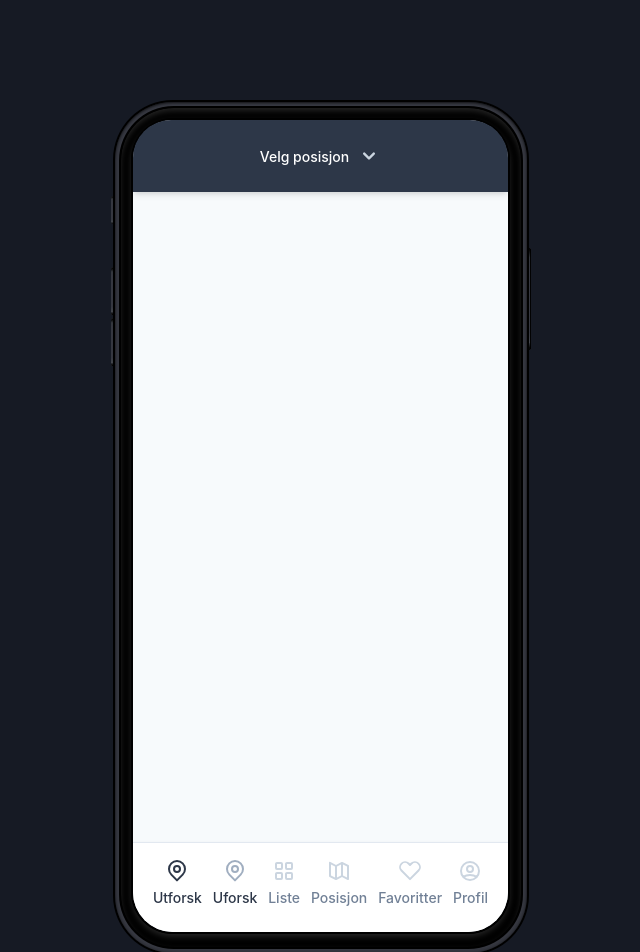
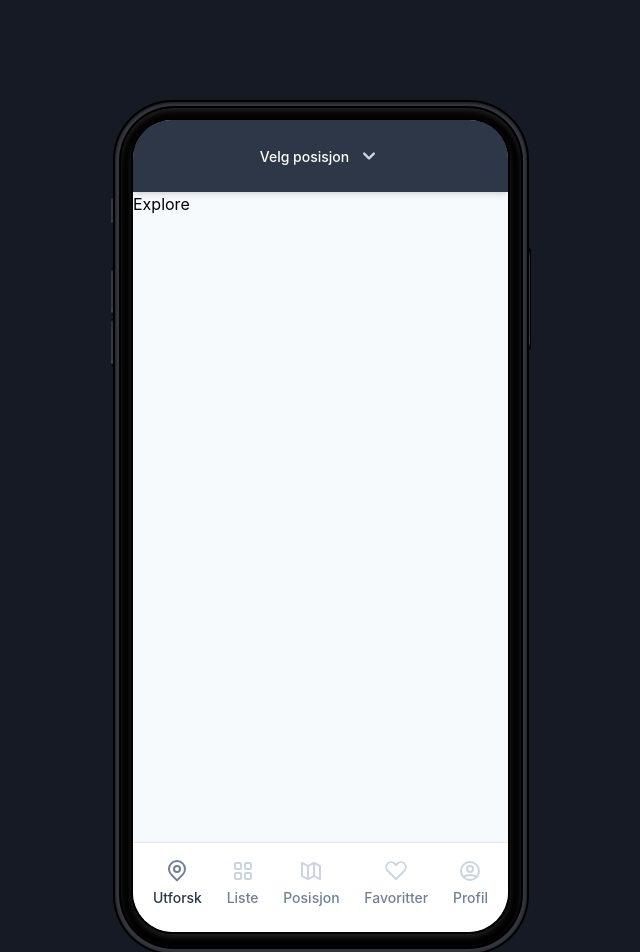
Before and after one commit to danielkjellid/DS4300-Interaction-Design-2-JNGL, a Vue app: page / in a window 1280 px wide. Shown: the top 952 px of the page, without its empty margins (319-959 px from the left). Built offline with nearby package versions, Linux system fonts and the light colour scheme; what @tailwindcss/custom-forms would draw is missing.

Commit message:
Added parentIsActive method to fix problem with applying classes to svgs in route-links.

```diff
--- a/src/App.vue
+++ b/src/App.vue
@@ -5,6 +5,7 @@
         <div class="skin-overlay"></div>
         <div class="mobile-viewport">
           <div class="bg-gray-100 canvas">
+            <!-- header -->
             <header class="bg-gray-800 shadow-md header">
               <div class="flex items-center justify-center px-5 py-6">
                 <a href="#" class="flex items-center block text-sm font-medium text-white">
@@ -15,49 +16,48 @@
                 </a>
               </div>
             </header>
+            <!-- header end -->
             <div class="content">
+              <!-- content -->
               <router-view></router-view>
+              <!-- content end -->
             </div>
+            <!-- router links navigation -->
             <nav class="sticky bottom-0 z-40 bg-white border-t border-gray-300 shadow nav">
               <div class="flex items-center justify-between px-5 pt-4 pb-6">
                 <router-link to="/" class="block text-sm font-medium text-gray-600 hover:text-gray-800" active-class="text-gray-800" exact>
-                  <svg viewBox="0 0 24 24" fill="currentColor" class="w-6 h-6 m-auto mb-1">
+                  <svg viewBox="0 0 24 24" fill="currentColor" class="w-6 h-6 m-auto mb-1" :class="{'text-gray-600' : parentIsActive('/')}">
                     <path d="M5.64 16.36a9 9 0 1112.72 0l-5.65 5.66a1 1 0 01-1.42 0l-5.65-5.66zm11.31-1.41a7 7 0 10-9.9 0L12 19.9l4.95-4.95zM12 14a4 4 0 110-8 4 4 0 010 8zm0-2a2 2 0 100-4 2 2 0 000 4z"/>
                   </svg>
                   <a>Utforsk</a>
                 </router-link>
-                <a href="" class="block text-sm font-medium text-gray-800">
-                  <svg viewBox="0 0 24 24" fill="currentColor" class="w-6 h-6 m-auto mb-1 text-gray-500">
-                    <path d="M5.64 16.36a9 9 0 1112.72 0l-5.65 5.66a1 1 0 01-1.42 0l-5.65-5.66zm11.31-1.41a7 7 0 10-9.9 0L12 19.9l4.95-4.95zM12 14a4 4 0 110-8 4 4 0 010 8zm0-2a2 2 0 100-4 2 2 0 000 4z"/>
-                  </svg>
-                  Uforsk
-                </a>
-                <a href="" class="block text-sm font-medium text-gray-600 hover:text-gray-800">
-                  <svg viewBox="0 0 24 24" fill="currentColor" class="w-6 h-6 m-auto mb-1 text-gray-400">
+                <router-link to="/list" class="block text-sm font-medium text-gray-600 hover:text-gray-800" active-class="text-gray-800">
+                  <svg viewBox="0 0 24 24" fill="currentColor" class="w-6 h-6 m-auto mb-1 text-gray-400 hover:text-gray-600" :class="{'text-gray-600' : parentIsActive('/list')}">
                     <path d="M5 3h4a2 2 0 012 2v4a2 2 0 01-2 2H5a2 2 0 01-2-2V5c0-1.1.9-2 2-2zm0 2v4h4V5H5zm10-2h4a2 2 0 012 2v4a2 2 0 01-2 2h-4a2 2 0 01-2-2V5c0-1.1.9-2 2-2zm0 2v4h4V5h-4zM5 13h4a2 2 0 012 2v4a2 2 0 01-2 2H5a2 2 0 01-2-2v-4c0-1.1.9-2 2-2zm0 2v4h4v-4H5zm10-2h4a2 2 0 012 2v4a2 2 0 01-2 2h-4a2 2 0 01-2-2v-4c0-1.1.9-2 2-2zm0 2v4h4v-4h-4z"/>
                   </svg>
-                  Liste
-                </a>
-                <a href="" class="block text-sm font-medium text-gray-600 hover:text-gray-800">
-                  <svg viewBox="0 0 24 24" fill="currentColor" class="w-6 h-6 m-auto mb-1 text-gray-400">
+                  <a>Liste</a>
+                </router-link>
+                <router-link to="/postition" class="block text-sm font-medium text-gray-600 hover:text-gray-800" active-class="text-gray-800">
+                  <svg viewBox="0 0 24 24" fill="currentColor" class="w-6 h-6 m-auto mb-1 text-gray-400 hover:text-gray-600" :class="{'text-gray-600' : parentIsActive('/position')}">
                     <path d="M14 5.62l-4 2v10.76l4-2V5.62zm2 0v10.76l4 2V7.62l-4-2zm-8 2l-4-2v10.76l4 2V7.62zm7 10.5L9.45 20.9a1 1 0 01-.9 0l-6-3A1 1 0 012 17V4a1 1 0 011.45-.9L9 5.89l5.55-2.77a1 1 0 01.9 0l6 3A1 1 0 0122 7v13a1 1 0 01-1.45.89L15 18.12z"/>
                   </svg>
-                  Posisjon
-                </a>
-                <a href="" class="block text-sm font-medium text-gray-600 hover:text-gray-800">
-                  <svg viewBox="0 0 24 24" fill="currentColor" class="w-6 h-6 m-auto mb-1 text-gray-400">
+                  <a>Posisjon</a>
+                </router-link>
+                <router-link to="/favorites" class="block text-sm font-medium text-gray-600 hover:text-gray-800" active-class="text-gray-800">
+                  <svg viewBox="0 0 24 24" fill="currentColor" class="w-6 h-6 m-auto mb-1 text-gray-400 hover:text-gray-600" :class="{'text-gray-600' : parentIsActive('/favorites')}">
                     <path d="M12.76 3.76a6 6 0 018.48 8.48l-8.53 8.54a1 1 0 01-1.42 0l-8.53-8.54a6 6 0 018.48-8.48l.76.75.76-.75zm7.07 7.07a4 4 0 10-5.66-5.66l-1.46 1.47a1 1 0 01-1.42 0L9.83 5.17a4 4 0 10-5.66 5.66L12 18.66l7.83-7.83z"/>
                   </svg>
-                  Favoritter
-                </a>
-                <a href="" class="block text-sm font-medium text-gray-600 hover:text-gray-800">
-                  <svg fill="none" viewBox="0 0 24 24" stroke="currentColor" class="w-6 h-6 m-auto mb-1 text-gray-400">
+                  <a>Favoritter</a>
+                </router-link>
+                <router-link to="/profile" class="block text-sm font-medium text-gray-600 hover:text-gray-800" active-class="text-gray-800">
+                  <svg fill="none" viewBox="0 0 24 24" stroke="currentColor" class="w-6 h-6 m-auto mb-1 text-gray-400 hover:text-gray-600">
                     <path stroke-linecap="round" stroke-linejoin="round" stroke-width="2" d="M5.121 17.804A13.937 13.937 0 0112 16c2.5 0 4.847.655 6.879 1.804M15 10a3 3 0 11-6 0 3 3 0 016 0zm6 2a9 9 0 11-18 0 9 9 0 0118 0z"/>
                   </svg>
-                  Profil
-                </a>
+                  <a>Profil</a>
+                </router-link>
               </div>
             </nav>
+            <!-- router links navigation end -->
           </div>
         </div>
       </div>
@@ -67,7 +67,16 @@
 
 <script>
 export default {
+  methods: {
+    // method to check if parent in router link is active to apply class to icon
+    parentIsActive(input) {
+      const paths = Array.isArray(input) ? input : [input];
 
+      return paths.some(path => {
+        return this.$route.path.indexOf(path) === 0 // current path will start with this path string
+      });
+    }
+  }
 }
 </script>
 
--- a/src/router/router.js
+++ b/src/router/router.js
@@ -9,6 +9,7 @@ import Profile from '../views/Profile'
 
 Vue.use(VueRouter)
 
+// define project routes
 const routes = [
   {
     path: '/',
--- a/src/views/Explore.vue
+++ b/src/views/Explore.vue
@@ -1,5 +1,7 @@
 <template>
-  <div></div>
+  <div>
+      <h1>Explore</h1>
+  </div>
 </template>
 
 <script>
--- a/tailwind.config.js
+++ b/tailwind.config.js
@@ -4,12 +4,14 @@ module.exports = {
   theme: {
     extend: {
       fontFamily: {
+        // set default font to Inter
         sans: ['Inter', ...defaultTheme.fontFamily.sans],
       }
     },
   },
   variants: {},
   plugins: [
+    // add custom-forms plugin to be able to edit forms with utility classes
     require('@tailwindcss/custom-forms')
   ]
 }
```
Also changed, not shown: postcss.config.js (+4 -8 lines).
